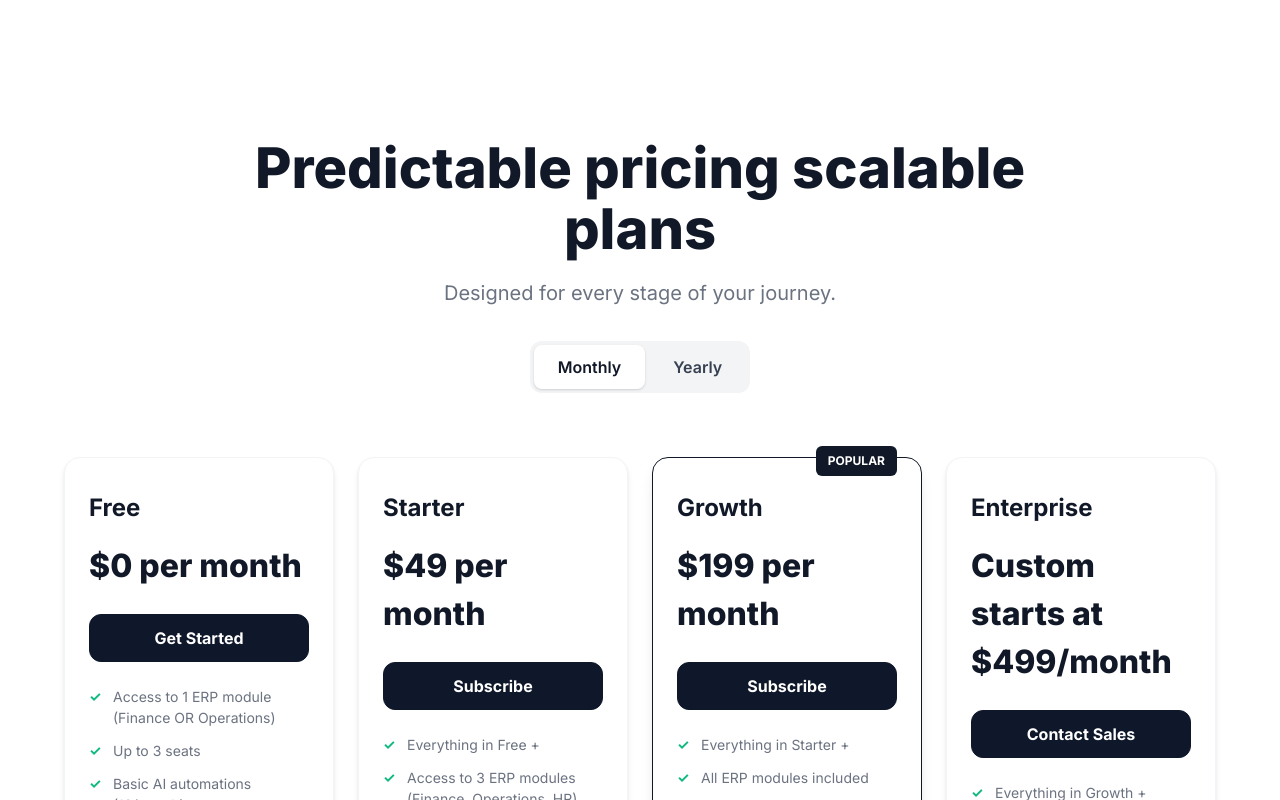
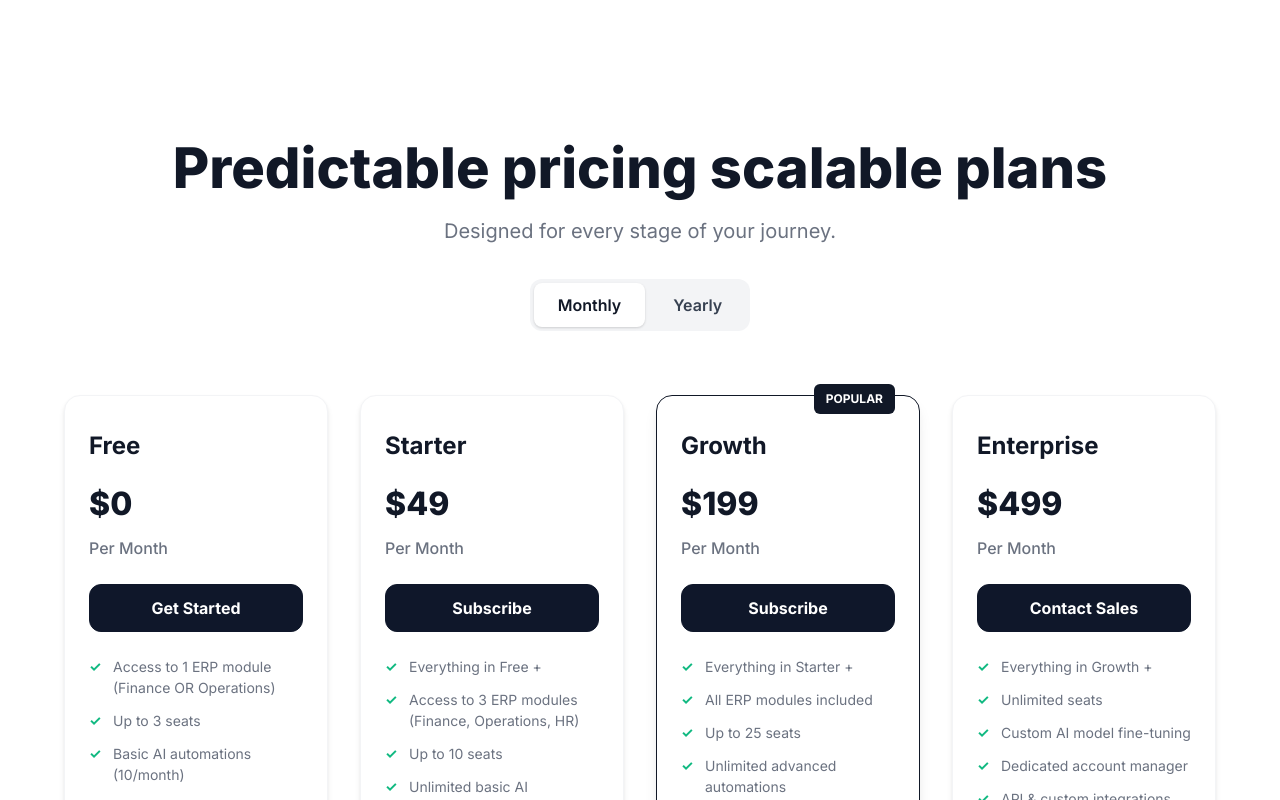
Before and after one commit to AnishKamatam/OPTIFI1, a React (Vite) app: page / in a window 1280 px wide. Shown: the part 1720-2520 px from the top of the page. Built offline with nearby package versions, Linux system fonts and the light colour scheme; no server answers.

Commit message:
new landing page

```diff
--- a/src/App.css
+++ b/src/App.css
@@ -243,7 +243,7 @@
 .pricing-header {
   text-align: center;
   margin-bottom: 64px;
-  max-width: 800px;
+  max-width: 1000px;
   margin-left: auto;
   margin-right: auto;
 }
@@ -296,7 +296,9 @@
 .pricing-grid {
   display: grid;
   grid-template-columns: repeat(4, 1fr);
-  gap: 24px;
+  gap: 32px;
+  max-width: 1400px;
+  margin: 0 auto;
 }
 
 .pricing-card {
@@ -343,7 +345,40 @@
   font-size: 32px;
   font-weight: 800;
   color: #111827;
+  margin-bottom: 8px;
+  transition: all 0.3s ease;
+}
+
+.pricing-period {
+  font-size: 16px;
+  font-weight: 500;
+  color: #6b7280;
   margin-bottom: 24px;
+  text-transform: capitalize;
+}
+
+.pricing-amount-yearly {
+  font-size: 18px;
+  font-weight: 600;
+  color: #6b7280;
+  margin-bottom: 24px;
+  display: flex;
+  align-items: center;
+  gap: 8px;
+}
+
+.yearly-savings {
+  background: #ecfdf5;
+  color: #047857;
+  padding: 6px 12px;
+  border-radius: 8px;
+  font-size: 12px;
+  font-weight: 700;
+  border: 1px solid #a7f3d0;
+  margin-bottom: 16px;
+  text-align: center;
+  display: inline-block;
+  width: 100%;
 }
 
 .pricing-features {
@@ -1213,6 +1248,7 @@
   .pricing-grid {
     grid-template-columns: 1fr;
     gap: 32px;
+    max-width: 100%;
   }
 
   .pricing {
@@ -1221,7 +1257,26 @@
 
   .pricing-header {
     margin-bottom: 48px;
+    max-width: 100%;
   }
+
+  .pricing-amount-yearly {
+    justify-content: center;
+  }
+}
+
+/* Footer */
+.footer {
+  background: #f9fafb;
+  border-top: 1px solid #e5e7eb;
+  padding: 32px 0;
+  text-align: center;
+}
+
+.footer p {
+  color: #6b7280;
+  margin: 0;
+  font-size: 14px;
 }
 
 @media (max-width: 768px) {
--- a/src/App.jsx
+++ b/src/App.jsx
@@ -1,13 +1,66 @@
-import './App.css'
-import { useState } from 'react'
-import { useAuth } from './contexts/AuthContext'
-import AuthModal from './components/AuthModal'
-import UserProfile from './components/UserProfile'
-import Dashboard from './components/Dashboard'
+import React, { useState, useEffect } from 'react';
+import { useAuth } from './contexts/AuthContext';
+import AuthModal from './components/AuthModal';
+import Dashboard from './components/Dashboard';
+import './App.css';
 
-export default function App() {
-  const [showAuthModal, setShowAuthModal] = useState(false)
-  const { user, loading } = useAuth()
+function App() {
+  const { user, loading } = useAuth();
+  const [showAuthModal, setShowAuthModal] = useState(false);
+  const [pricingPeriod, setPricingPeriod] = useState('monthly');
+  const [countedValues, setCountedValues] = useState({
+    starter: 49,
+    growth: 199,
+    enterprise: 499
+  });
+
+  const pricingData = {
+    monthly: {
+      starter: 49,
+      growth: 199,
+      enterprise: 499
+    },
+    yearly: {
+      starter: 490,
+      growth: 1990,
+      enterprise: 4990
+    }
+  };
+
+  useEffect(() => {
+    const animateCount = () => {
+      const currentValues = pricingData[pricingPeriod];
+      const duration = 1000; // 1 second animation
+      const steps = 60;
+      const stepDuration = duration / steps;
+
+      let currentStep = 0;
+
+      const timer = setInterval(() => {
+        currentStep++;
+        const progress = currentStep / steps;
+
+        setCountedValues({
+          starter: Math.floor(currentValues.starter * progress),
+          growth: Math.floor(currentValues.growth * progress),
+          enterprise: Math.floor(currentValues.enterprise * progress)
+        });
+
+        if (currentStep >= steps) {
+          clearInterval(timer);
+          setCountedValues(currentValues);
+        }
+      }, stepDuration);
+
+      return () => clearInterval(timer);
+    };
+
+    animateCount();
+  }, [pricingPeriod]);
+
+  const handlePricingToggle = (period) => {
+    setPricingPeriod(period);
+  };
 
   if (loading) {
     return (
@@ -15,12 +68,12 @@ export default function App() {
         <div className="loading-spinner"></div>
         <p>Loading...</p>
       </div>
-    )
+    );
   }
 
   // If user is logged in, show dashboard
   if (user) {
-    return <Dashboard />
+    return <Dashboard />;
   }
 
   // If user is not logged in, show landing page
@@ -130,15 +183,26 @@ export default function App() {
             <p className="pricing-subtitle">Designed for every stage of your journey.</p>
 
             <div className="pricing-toggle">
-              <button className="toggle-option toggle-option--active">Monthly</button>
-              <button className="toggle-option">Yearly</button>
+              <button
+                className={`toggle-option ${pricingPeriod === 'monthly' ? 'toggle-option--active' : ''}`}
+                onClick={() => handlePricingToggle('monthly')}
+              >
+                Monthly
+              </button>
+              <button
+                className={`toggle-option ${pricingPeriod === 'yearly' ? 'toggle-option--active' : ''}`}
+                onClick={() => handlePricingToggle('yearly')}
+              >
+                Yearly
+              </button>
             </div>
           </div>
 
           <div className="pricing-grid">
             <div className="pricing-card">
               <h3>Free</h3>
-              <div className="pricing-amount">$0 per month</div>
+              <div className="pricing-amount">$0</div>
+              <div className="pricing-period">per {pricingPeriod === 'monthly' ? 'month' : 'year'}</div>
               <button className="button button--full">Get Started</button>
               <ul className="pricing-features">
                 <li>Access to 1 ERP module (Finance OR Operations)</li>
@@ -152,7 +216,8 @@ export default function App() {
 
             <div className="pricing-card">
               <h3>Starter</h3>
-              <div className="pricing-amount">$49 per month</div>
+              <div className="pricing-amount">${countedValues.starter}</div>
+              <div className="pricing-period">per {pricingPeriod === 'monthly' ? 'month' : 'year'}</div>
               <button className="button button--full">Subscribe</button>
               <ul className="pricing-features">
                 <li>Everything in Free +</li>
@@ -168,7 +233,8 @@ export default function App() {
             <div className="pricing-card pricing-card--popular">
               <div className="popular-badge">Popular</div>
               <h3>Growth</h3>
-              <div className="pricing-amount">$199 per month</div>
+              <div className="pricing-amount">${countedValues.growth}</div>
+              <div className="pricing-period">per {pricingPeriod === 'monthly' ? 'month' : 'year'}</div>
               <button className="button button--full">Subscribe</button>
               <ul className="pricing-features">
                 <li>Everything in Starter +</li>
@@ -183,7 +249,8 @@ export default function App() {
 
             <div className="pricing-card">
               <h3>Enterprise</h3>
-              <div className="pricing-amount">Custom starts at $499/month</div>
+              <div className="pricing-amount">${countedValues.enterprise}</div>
+              <div className="pricing-period">per {pricingPeriod === 'monthly' ? 'month' : 'year'}</div>
               <button className="button button--full">Contact Sales</button>
               <ul className="pricing-features">
                 <li>Everything in Growth +</li>
@@ -199,10 +266,13 @@ export default function App() {
         </div>
       </section>
 
+      {/* Auth Modal */}
       <AuthModal
         isOpen={showAuthModal}
         onClose={() => setShowAuthModal(false)}
       />
     </div>
-  )
+  );
 }
+
+export default App;
```
